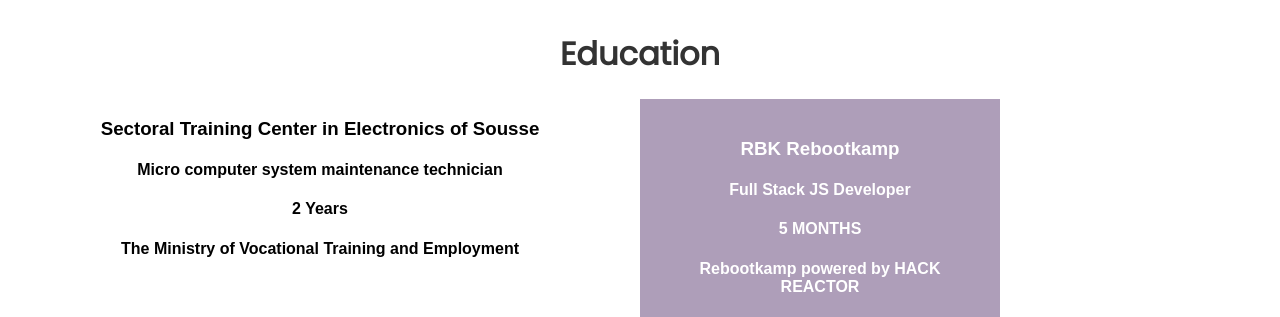
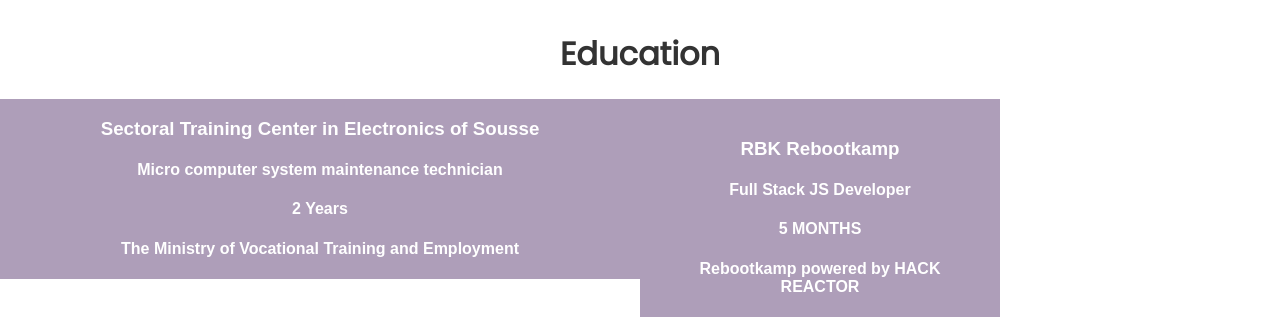
Before and after one commit to rihem-bensaad/Portfolio, a React (Create React App) app: page / in a window 1280 px wide. Shown: the part 860-1177 px from the top of the page. Built offline with nearby package versions, Linux system fonts and the light colour scheme; grey boxes are pictures that could not be loaded.

Commit message:
edit block edu

```diff
--- a/src/components/File/File.scss
+++ b/src/components/File/File.scss
@@ -60,3 +60,10 @@
     background-color: #ae9eb9;
     color: white;
   }
+
+  .al{
+    background-color: #ae9eb9;
+    color: white;
+    padding-left:-20px;
+    padding-right: -20px;
+  }
--- a/src/components/File/File.tsx
+++ b/src/components/File/File.tsx
@@ -50,7 +50,7 @@
                 <div className="clearfix"></div>
 
                 <h1 className='doing'>Education</h1>
-                <div className="col">
+                <div className="col al">
                     <h3>Sectoral Training Center in Electronics of Sousse</h3>
                     <h4>Micro computer system maintenance technician</h4>
                     <h4>2 Years</h4>
```
